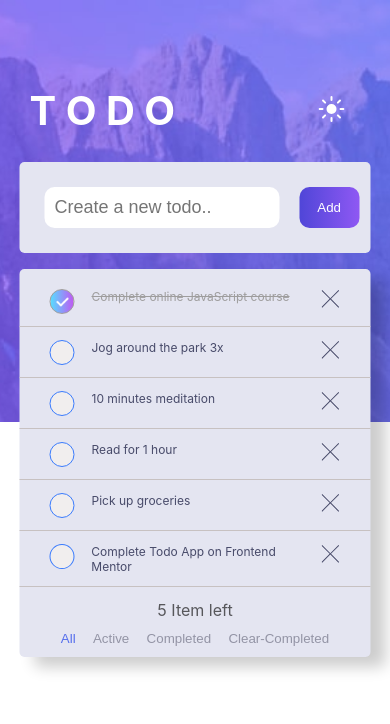
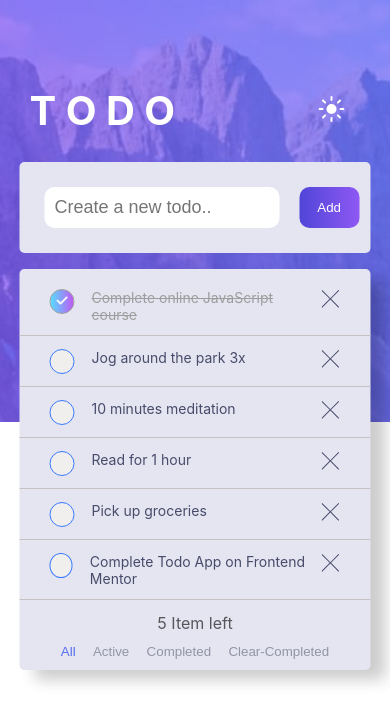
Before and after one commit to GAD0007/To-do-app, a React (Create React App) app: page / in a window 390 px wide. Shown: the top 724 px of the page. Built offline with nearby package versions, Linux system fonts and the light colour scheme.

Commit message:
styl of chexk

```diff
--- a/src/App.css
+++ b/src/App.css
@@ -2,6 +2,7 @@
 
 *{
   font-family:josefin ;
+  font-size: 18px;
 }
 /* .App-logo {
   height: 40vmin;
@@ -175,7 +176,7 @@ font-size: 15px;
     border-bottom: 1px solid rgb(199, 193, 193);
     margin-bottom: 13px;
     padding-bottom: 12px;
-font-size: 12px;
+font-size: 14px;
     display: flex;
   }
 }
@@ -267,10 +268,14 @@ font-weight: 500;
     /* position: relative; */
     /* bottom: 4px; */
   }
-  .check-img{
-    width: 12px;
+
+    .check-img {
+      width: 11px;
+      margin-bottom: 4px;
+      /* margin-right: 5px; */
+  }
     /* margin-right: 5px; */
-  }
+
   .x-btn{
     background-color: transparent;
     border: none;
```
